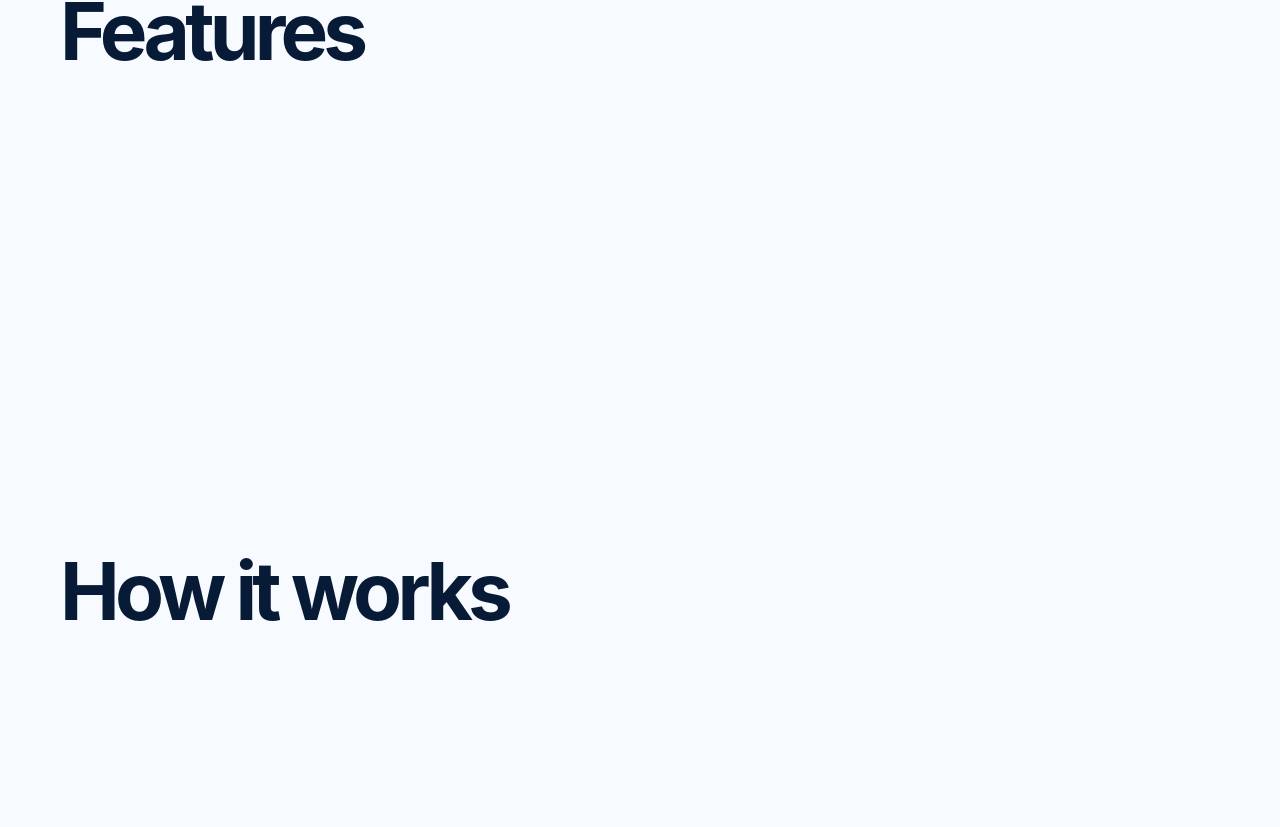
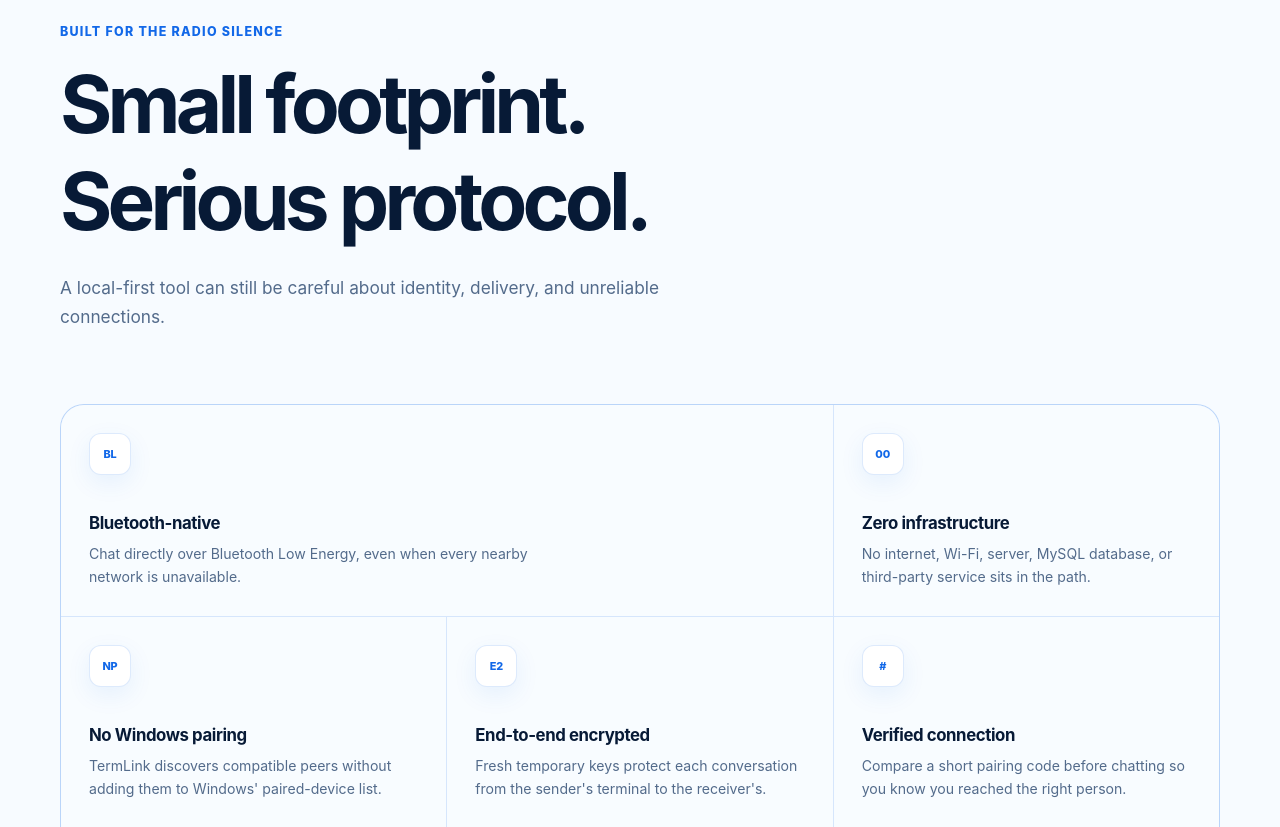
Before and after one commit to anbv29/termlink-web, a Next.js app: page / in a window 1280 px wide. Shown: the part 1973-2800 px from the top of the page. Built offline with nearby package versions, Linux system fonts and the light colour scheme.

Commit message:
Part 08: build the complete feature grid

```diff
--- a/app/globals.css
+++ b/app/globals.css
@@ -116,6 +116,13 @@ h2 { font-size: clamp(2.5rem, 7vw, 5rem); }
 .cardNumber { color: var(--blue); font-size: 0.72rem; font-weight: 800; letter-spacing: 0.08em; }
 .promiseCard h3 { margin: 68px 0 12px; font-size: 1.22rem; letter-spacing: -0.03em; }
 .promiseCard p { margin: 0; color: var(--muted); font-size: 0.92rem; line-height: 1.65; }
+.featureSection { padding-top: 170px; }
+.featureGrid { display: grid; grid-template-columns: repeat(3, 1fr); gap: 1px; margin-top: 72px; overflow: hidden; border: 1px solid var(--line); border-radius: 24px; background: var(--line); }
+.featureCard { display: flex; min-height: 210px; flex-direction: column; justify-content: space-between; gap: 38px; padding: 28px; background: rgba(250, 253, 255, 0.96); }
+.featureWide { grid-column: span 2; }
+.featureSymbol { display: grid; width: 42px; height: 42px; place-items: center; border: 1px solid var(--line); border-radius: 12px; color: var(--blue); background: white; font-size: 0.68rem; font-weight: 850; letter-spacing: -0.02em; box-shadow: 0 8px 24px rgba(18, 104, 232, 0.08); }
+.featureCard h3 { margin: 0 0 9px; font-size: 1.05rem; letter-spacing: -0.025em; }
+.featureCard p { max-width: 31rem; margin: 0; color: var(--muted); font-size: 0.88rem; line-height: 1.65; }
 .heroLead {
   max-width: 670px;
   margin: 30px auto 0;
@@ -154,10 +161,13 @@ h2 { font-size: clamp(2.5rem, 7vw, 5rem); }
 
 @media (max-width: 960px) {
   .promiseGrid { grid-template-columns: repeat(2, 1fr); }
+  .featureGrid { grid-template-columns: repeat(2, 1fr); }
 }
 
 @media (max-width: 560px) {
   .promiseGrid { grid-template-columns: 1fr; }
   .promiseCard { min-height: 220px; }
   .promiseCard h3 { margin-top: 46px; }
+  .featureGrid { grid-template-columns: 1fr; }
+  .featureWide { grid-column: auto; }
 }
--- a/app/page.tsx
+++ b/app/page.tsx
@@ -2,6 +2,7 @@ import { Logo } from "@/components/Logo";
 import { NavBar } from "@/components/NavBar";
 import { MeshField } from "@/components/MeshField";
 import { PromiseGrid } from "@/components/PromiseGrid";
+import { FeatureGrid } from "@/components/FeatureGrid";
 
 export default function Home() {
   return (
@@ -37,7 +38,16 @@ export default function Home() {
             <PromiseGrid />
           </div>
         </section>
-        <section className="section" id="features" aria-labelledby="features-title"><div className="shell"><h2 id="features-title">Features</h2></div></section>
+        <section className="section featureSection" id="features" aria-labelledby="features-title">
+          <div className="shell">
+            <div className="sectionIntro">
+              <p className="kicker">Built for the radio silence</p>
+              <h2 id="features-title">Small footprint.<br />Serious protocol.</h2>
+              <p>A local-first tool can still be careful about identity, delivery, and unreliable connections.</p>
+            </div>
+            <FeatureGrid />
+          </div>
+        </section>
         <section className="section" id="how-it-works" aria-labelledby="workflow-title"><div className="shell"><h2 id="workflow-title">How it works</h2></div></section>
         <section className="section" id="download" aria-labelledby="download-title"><div className="shell"><h2 id="download-title">Download</h2></div></section>
       </main>
--- /dev/null
+++ b/components/FeatureGrid.tsx
@@ -0,0 +1,31 @@
+const features = [
+  ["BL", "Bluetooth-native", "Chat directly over Bluetooth Low Energy, even when every nearby network is unavailable."],
+  ["00", "Zero infrastructure", "No internet, Wi-Fi, server, MySQL database, or third-party service sits in the path."],
+  ["NP", "No Windows pairing", "TermLink discovers compatible peers without adding them to Windows' paired-device list."],
+  ["E2", "End-to-end encrypted", "Fresh temporary keys protect each conversation from the sender's terminal to the receiver's."],
+  ["#", "Verified connection", "Compare a short pairing code before chatting so you know you reached the right person."],
+  ["RAM", "Memory only", "Messages, keys, peer names, and active sessions never need to touch permanent storage."],
+  ["ESC", "Gone on exit", "Close the process and its temporary conversation state is discarded with it."],
+  ["12", "Human context", "Local timestamps and temporary friend names keep a live conversation easy to follow."],
+  ["✓", "Confirmed delivery", "Authenticated acknowledgements tell you that the intended session received a message."],
+  ["1:N", "Nearby peers", "Discover and hold separate sessions with multiple TermLink users in Bluetooth range."],
+  ["↗", "Bounded relays", "Other TermLink computers can relay packets across a small mesh with strict hop limits."],
+  ["∞", "Resilient transport", "Duplicate filtering, rate limits, retries, and session expiry keep the mesh controlled."],
+  ["EXE", "Truly portable", "Share one Windows executable—your friend needs neither Rust nor Cargo installed."],
+] as const;
+
+export function FeatureGrid() {
+  return (
+    <div className="featureGrid">
+      {features.map(([symbol, title, copy], index) => (
+        <article className={`featureCard${index === 0 || index === 12 ? " featureWide" : ""}`} key={title}>
+          <span className="featureSymbol" aria-hidden="true">{symbol}</span>
+          <div>
+            <h3>{title}</h3>
+            <p>{copy}</p>
+          </div>
+        </article>
+      ))}
+    </div>
+  );
+}
```
Also changed, not shown: 1 other file (tests, documents, lock files or other folders).
